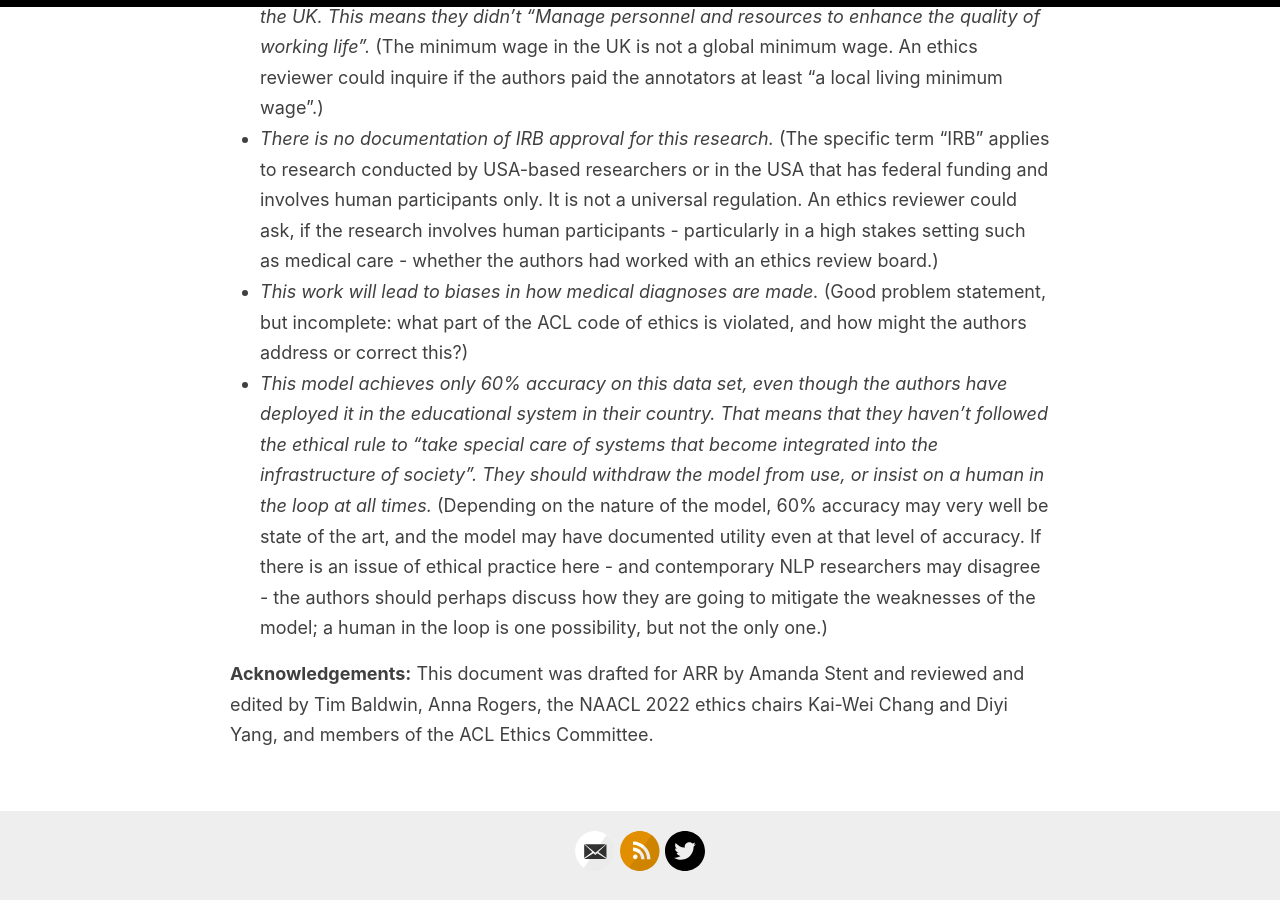
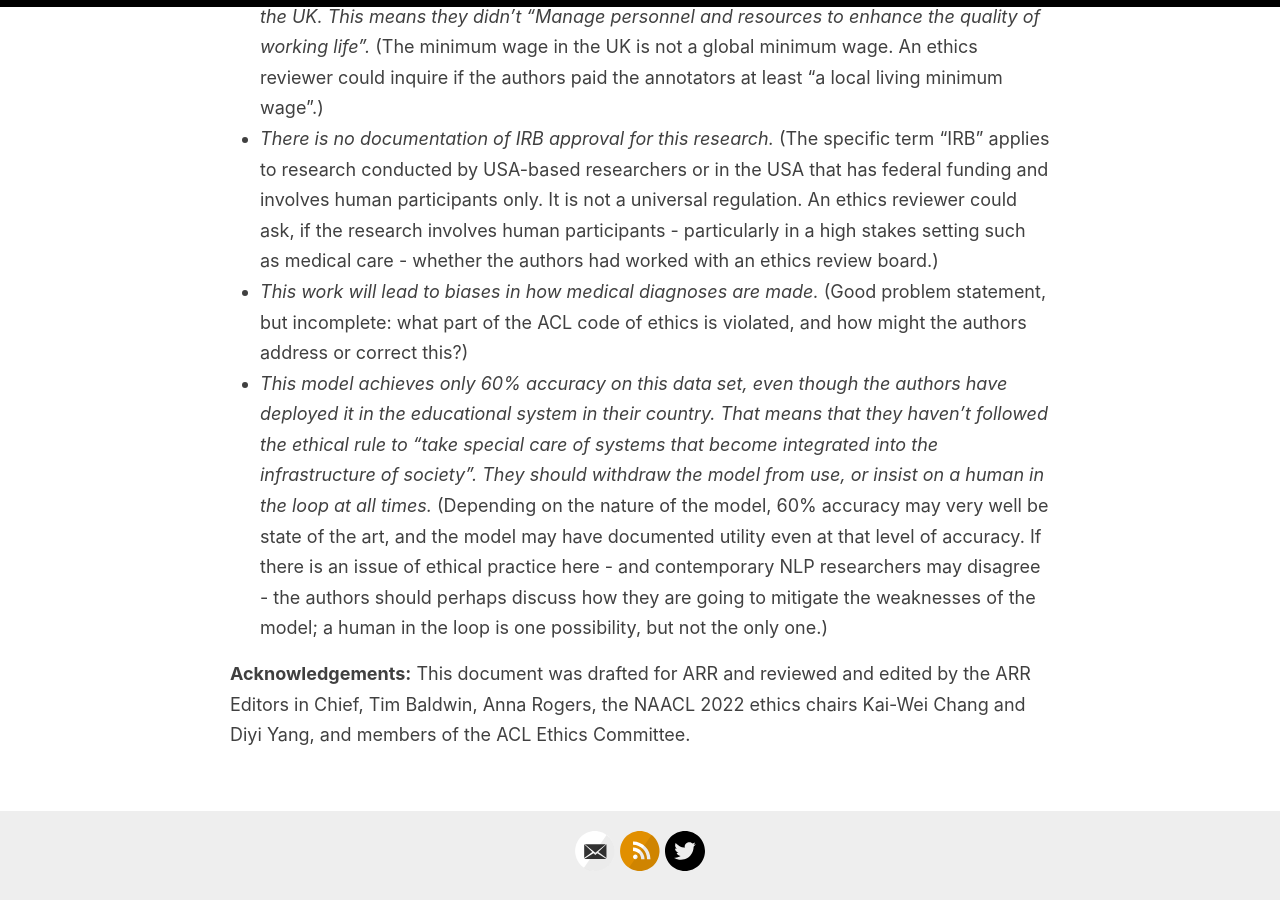
Before and after one commit to amitmerchant1990/reverie, a Jekyll site: the page built from ethicsreviewertutorial.md, in a window 1280 px wide and 900 px high, scrolled down 3446 px. Built offline with Jekyll 4.4.1, drawn with Linux system fonts in a browser that asks for light colours.

Commit message:
Update ethicsreviewertutorial.md

```diff
--- a/ethicsreviewertutorial.md
+++ b/ethicsreviewertutorial.md
@@ -47,4 +47,4 @@ Here are some examples that do not adhere to the above guidelines:
 * *This work will lead to biases in how medical diagnoses are made.* (Good problem statement, but incomplete: what part of the ACL code of ethics is violated, and how might the authors address or correct this?)
 * *This model achieves only 60% accuracy on this data set, even though the authors have deployed it in the educational system in their country. That means that they haven’t followed the ethical rule to “take special care of systems that become integrated into the infrastructure of society”. They should withdraw the model from use, or insist on a human in the loop at all times.* (Depending on the nature of the model, 60% accuracy may very well be state of the art, and the model may have documented utility even at that level of accuracy. If there is an issue of ethical practice here - and contemporary NLP researchers may disagree - the authors should perhaps discuss how they are going to mitigate the weaknesses of the model; a human in the loop is one possibility, but not the only one.)
 
-__Acknowledgements:__ This document was drafted for ARR by Amanda Stent and reviewed and edited by Tim Baldwin, Anna Rogers, the NAACL 2022 ethics chairs Kai-Wei Chang and Diyi Yang, and members of the ACL Ethics Committee.
+__Acknowledgements:__ This document was drafted for ARR and reviewed and edited by the ARR Editors in Chief, Tim Baldwin, Anna Rogers, the NAACL 2022 ethics chairs Kai-Wei Chang and Diyi Yang, and members of the ACL Ethics Committee.
```
